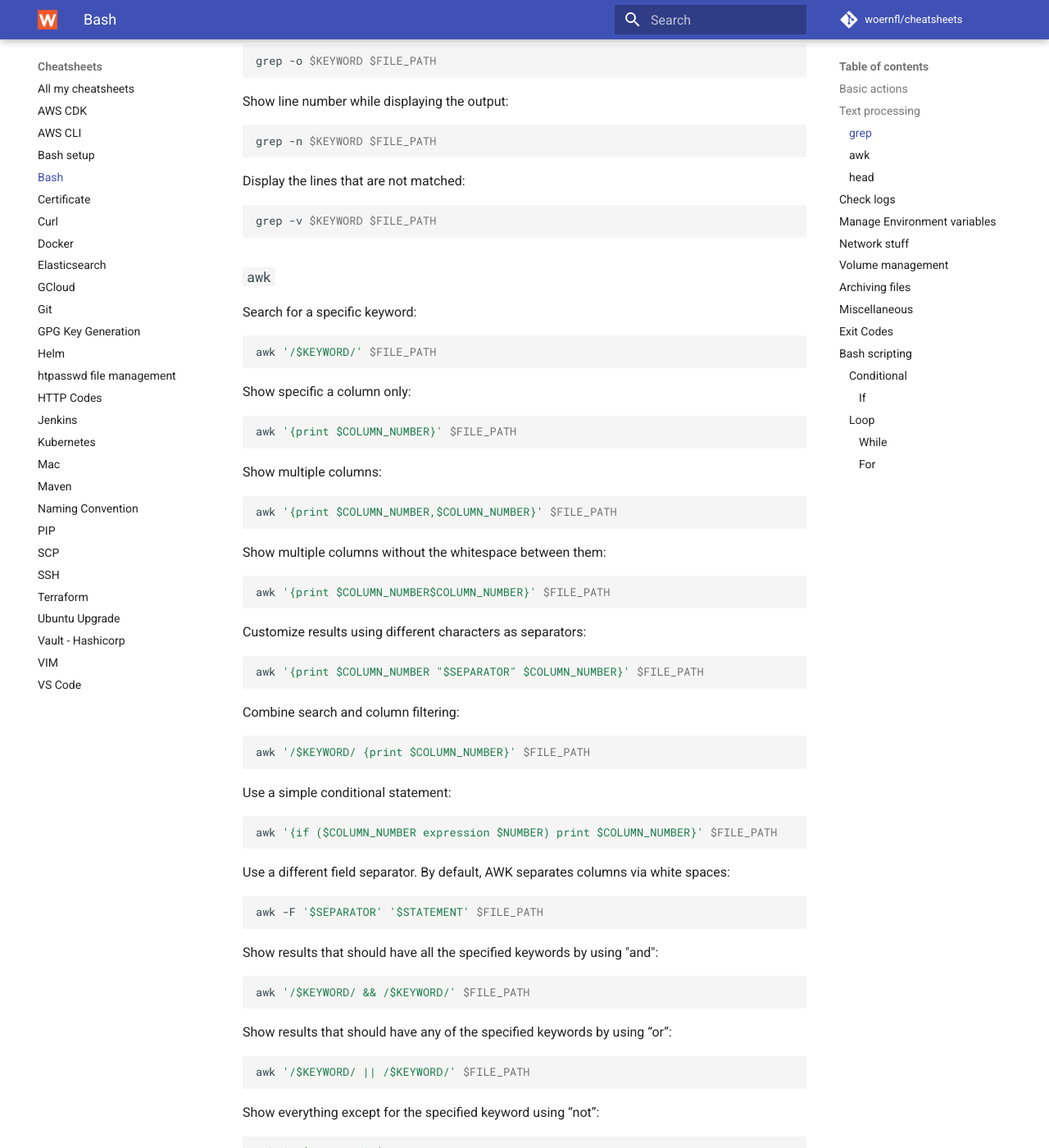
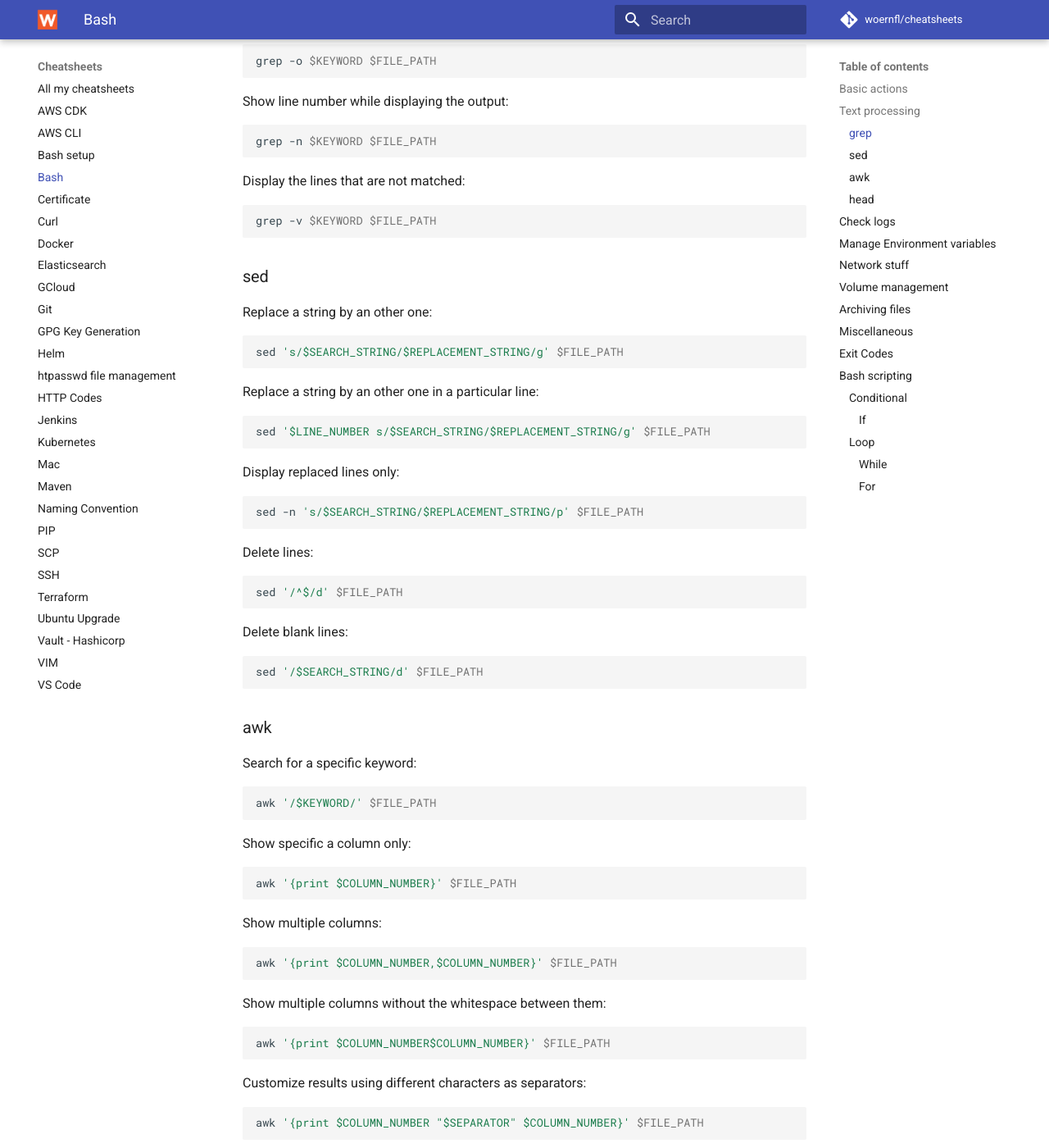
Before and after one commit to woernfl/cheatsheets, an MkDocs documentation site: the page built from docs/bash.md, in a window 1280 px wide and 1400 px high, scrolled down 1334 px. Shown: the whole window at 82% size. Built offline with MkDocs 1.6.1 and Material for MkDocs 9.7.7, drawn with Linux system fonts in a browser that asks for light colours; comment, search, counter and statistics services are not loaded.

Commit message:
Update bash.md

````diff
--- a/docs/bash.md
+++ b/docs/bash.md
@@ -41,7 +41,7 @@ diff $FILE1 $FILE2
 
 ## Text processing
 
-### `grep`
+### grep
 
 Search for a specific keyword (is case sensitive):
 
@@ -85,7 +85,39 @@ Display the lines that are not matched:
 grep -v $KEYWORD $FILE_PATH
 ```
 
-### `awk`
+### sed
+
+Replace a string by an other one:
+
+```bash
+sed 's/$SEARCH_STRING/$REPLACEMENT_STRING/g' $FILE_PATH
+```
+
+Replace a string by an other one in a particular line:
+
+```bash
+sed '$LINE_NUMBER s/$SEARCH_STRING/$REPLACEMENT_STRING/g' $FILE_PATH
+```
+
+Display replaced lines only:
+
+```bash
+sed -n 's/$SEARCH_STRING/$REPLACEMENT_STRING/p' $FILE_PATH
+```
+
+Delete lines:
+
+```bash
+sed '/^$/d' $FILE_PATH
+```
+
+Delete blank lines:
+
+```bash
+sed '/$SEARCH_STRING/d' $FILE_PATH
+```
+
+### awk
 
 Search for a specific keyword:
 
@@ -155,7 +187,7 @@ awk '!/$KEYWORD/' $FILE_PATH
 
 Thanks to Arc Sosangyo for his great blog post about `awk`. All the `awk` on this page come from [here](https://betterprogramming.pub/10-practical-use-of-awk-command-in-linux-unix-26fbd92f1112).
 
-### `head`
+### head
 
 Print the first X lines:
 
````
